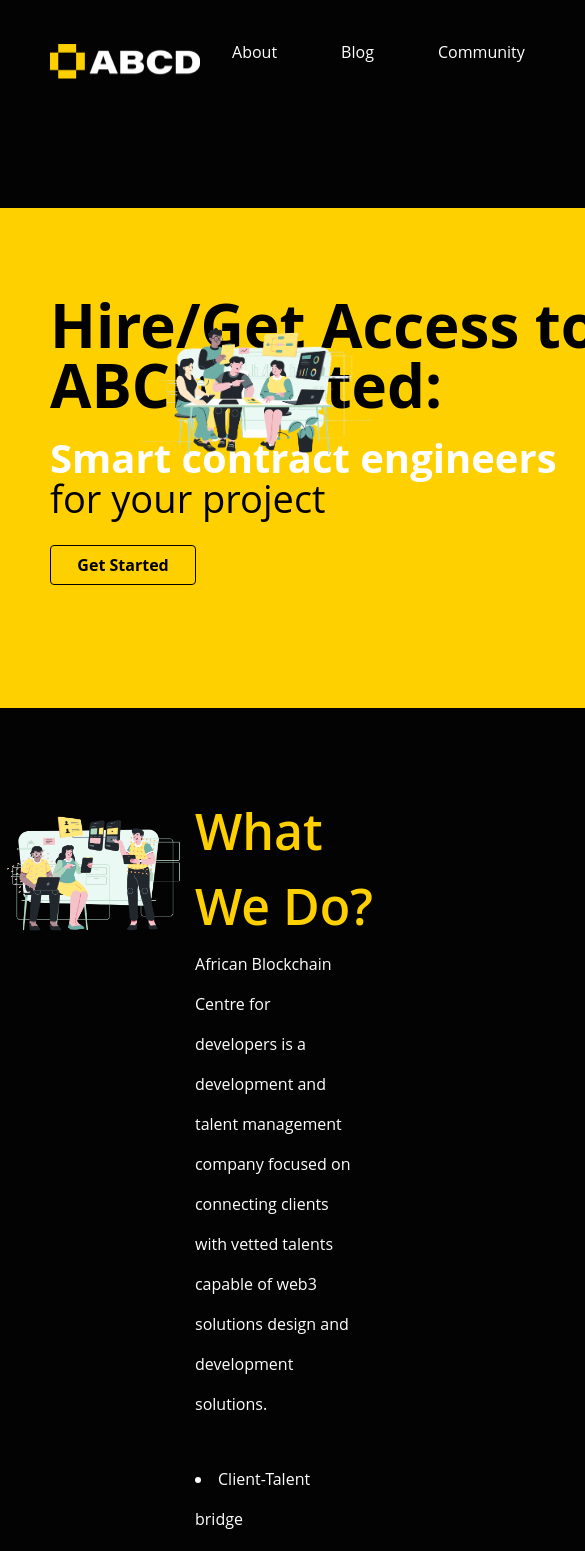
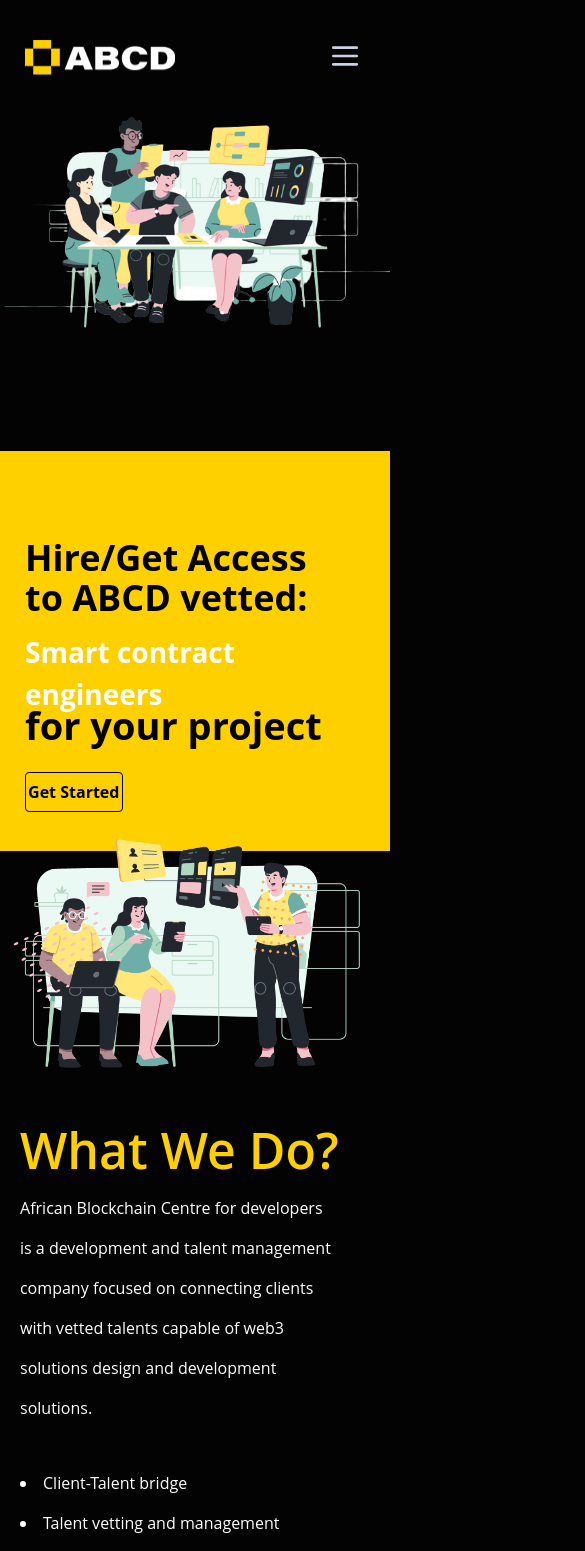
Before and after one commit to SOLUTIONHUB911/ABCD, a Next.js app: page / in a window 390 px wide. Shown: the top 1551 px of the page, 585 px wide, since content can reach past the window. Built offline with nearby package versions, Linux system fonts and the light colour scheme.

Commit message:
ft Home and About mobile view

```diff
--- a/public/icons.js
+++ b/public/icons.js
@@ -272,7 +272,18 @@ const BlackTwitter = () => {
 		</svg>
 	);
 };
+
+const Menu = () => {
+	return (
+		<svg width="40" height="40" viewBox="0 0 30 30" fill="none" xmlns="http://www.w3.org/2000/svg">
+			<path d="M6.25 8.75H23.75" stroke="#CCD2E3" strokeWidth="2" strokeLinecap="round" />
+			<path d="M6.25 15H23.75" stroke="#CCD2E3" strokeWidth="2" strokeLinecap="round" />
+			<path d="M6.25 21.25H23.75" stroke="#CCD2E3" strokeWidth="2" strokeLinecap="round" />
+		</svg>
+	);
+};
 export {
+	Menu,
 	HTML5,
 	CSS3,
 	JS,
--- a/src/components/Footer.js
+++ b/src/components/Footer.js
@@ -5,9 +5,9 @@ import { Discord, FaceBook, Instagram, LinkedIn, Medium, Twitter } from '../../p
 import Subscribe from './Subscribe';
 export default function Footer() {
 	return (
-		<footer className="mx-[50px] mt-64">
-			<section className="flex justify-between">
-				<div className="w-[27%] font-bold text-2xl items-center">
+		<footer className="mx-[17px] lg:mx-[50px] mt-64">
+			<section className="lg:grid-cols-4 grid gap-4">
+				<div className="w-full lg:col-span-2 col-span-4 font-bold text-2xl items-center">
 					<Link href="/">
 						<a>
 							<Image strategy="lazyOnload" src={ABCD} height={35} width={150} alt="ABCD" />
@@ -16,12 +16,13 @@ export default function Footer() {
 					<p className="text-[#ffd000] text-xs mt-[16px] font-normal">@ 2022 ABCD All rights reserved</p>
 					<h4 className="font-semibold mt-[17px] text-lg">Subscribe to our Newsletter</h4>
 					<p className="font-normal mt-4 mb-[16px] text-xs">
-						Become an Alpha, Join the ABCD growing web3 community. Be the first to get updates on our
+						Become an Alpha, Join the ABCD growing web3 community.<br /> Be the first to get updates on our
 						activities and opportunities
 					</p>
+					<Subscribe />
 				</div>
 
-				<div>
+				<div className="sm:w-[50%]">
 					<h3 className="font-bold text-2xl items-center">Learn More</h3>
 					<Link href="/About">
 						<a>
@@ -36,10 +37,10 @@ export default function Footer() {
 					<p className="text-xs font-normal mt-[6px]">Hire Talent</p>
 				</div>
 
-				<div className="w-[16%]">
+				<div>
 					<h3 className="font-bold text-2xl items-center">Get in Touch</h3>
 					<p className="text-xs font-normal mt-[16px]">info@abcdevs.com</p>
-					<div className="flex justify-around items-center -mx-[10px] mt-[16px]">
+					<div className="grid grid-cols-6 gap-4 items-center -mx-[10px] mt-[16px]">
 						<FaceBook />
 						<Discord />
 						<Twitter />
@@ -49,7 +50,6 @@ export default function Footer() {
 					</div>
 				</div>
 			</section>
-			<Subscribe />
 		</footer>
 	);
 }
--- a/src/components/Navigation.js
+++ b/src/components/Navigation.js
@@ -1,37 +1,43 @@
 import Image from 'next/image';
 import ABCD from '/public/ABCD.png';
 import Link from 'next/link';
+import { useRouter } from 'next/router';
+import { Menu } from '../../public/icons';
 export default function Navigation() {
+	const router = useRouter();
 	return (
-		<nav className="flex justify-between mx-[50px] mt-10 items-center">
+		<nav className="flex justify-between mx-[25px] lg:mx-[50px] mt-10 items-center">
 			<Link href="/">
-				<a>
+				<a className="">
 					<Image strategy="lazyOnload" src={ABCD} height={35} width={150} layout="fixed" alt="ABCD" />
 				</a>
 			</Link>
-			<ul className="flex">
+			<div className="lg:hidden relative bottom-[5px]">
+				<Menu />
+			</div>
+			<ul className="lg:flex hidden">
 				<Link href="/About">
-					<a>
-						<li className="px-8">About</li>
+					<a className={router.pathname == '/About' ? 'text-[#ffd000]' : 'text-white'}>
+						<li className="px-4">About</li>
 					</a>
 				</Link>
 				<Link href="/Blog">
-					<a>
-						<li className="px-8">Blog</li>
+					<a className={router.pathname == '/Blog' ? 'text-[#ffd000]' : 'text-white'}>
+						<li className="px-4">Blog</li>
 					</a>
 				</Link>
 				<Link href="/Community">
-					<a>
-						<li className="px-8">Community</li>
+					<a className={router.pathname == '/Community' ? 'text-[#ffd000]' : 'text-white'}>
+						<li className="px-4">Community</li>
 					</a>
 				</Link>
 				<Link href="/Contact">
-					<a>
-						<li className="px-8">Contact us</li>
+					<a className={router.pathname == '/Contact' ? 'text-[#ffd000]' : 'text-white'}>
+						<li className="px-4">Contact us</li>
 					</a>
 				</Link>
 			</ul>
-			<button className="bg-[#FFD000] py-2.5 px-5 text-black font-bold text-base rounded w-[130px] h-[40px]">
+			<button className="hidden lg:block bg-[#FFD000] py-2 px-5 text-black font-bold text-base rounded w-[130px] h-[40px]">
 				Join ABCD
 			</button>
 		</nav>
--- a/src/components/Parallel.js
+++ b/src/components/Parallel.js
@@ -3,7 +3,6 @@ export default function Parallel({ picture, text1, icon1, icon2, icon3, icon4, i
 	return (
 		<div className={styles.container}>
 			<div className={styles.properties}>{picture}</div>
-			{/* {props.children} */}
 			<aside className={styles.text}>
 				{text1}
 				<div className="flex mt-4">
--- a/src/components/Subscribe.js
+++ b/src/components/Subscribe.js
@@ -1,6 +1,6 @@
 export default function Subscribe() {
 	return (
-		<form className="w-[640px] mb-12 mt-4">
+		<form className="w-full lg:w-[640px] mb-12 mt-4">
 			<input
 				aria-label="Email for newsletter"
 				placeholder="Email Address"
@@ -9,7 +9,10 @@ export default function Subscribe() {
 				required
 				className="text-xs p-[7px] w-5/6 text-white bg-[#353535]"
 			/>
-			<button className="bg-[#ffd000] w-1/6 p-[7px] text-white font-semibold text-xs" type="submit">
+			<button
+				className="bg-[#ffd000] w-1/6 sm:p-[7px] text-[10px] text-white font-semibold sm:text-xs"
+				type="submit"
+			>
 				Subscribe
 			</button>
 		</form>
--- a/src/components/TeamId.js
+++ b/src/components/TeamId.js
@@ -2,7 +2,7 @@ import { BlackLinkedIn, BlackTwitter } from '../../public/icons';
 
 export default function TeamId({ picture, Name, Position }) {
 	return (
-		<div className="w-[270px] h-[445px] bg-white">
+		<div className="mr-[4px] w-full lg:w-[270px] bg-white p-[4px]">
 			<figure>{picture}</figure>
 			<p className="text-black text-lg font-semibold mx-[20px] mt-12">{Name}</p>
 			<p className="text-black text-sm font-semibold mx-[20px]">{Position}</p>
--- a/src/components/WhyABCD.js
+++ b/src/components/WhyABCD.js
@@ -1,6 +1,6 @@
 export default function WhyABCD({ heading, item1, item2, item3, item4, item5 }) {
 	return (
-		<div className="bg-[#121212] w-[600px] h-[370px] p-8 mt-8">
+		<div className="bg-[#121212] w-full lg:w-[600px] p-8 mx-auto">
 			<h3 className="font-semibold text-4xl text-[#ffd000]">{heading}</h3>
 			<ul className="list-disc list-inside text-sm leading-10">
 				<li>{item1}</li>
--- a/src/pages/About.js
+++ b/src/pages/About.js
@@ -14,9 +14,13 @@ export default function About() {
 		<div>
 			<Navigation />
 			<main>
-				<section className="grid grid-cols-2 ml-[50px] gap-4">
-					<div className="mt-20">
-						<h3 className="text-[#ffd000] font-bold mb-4 text-4xl">About ABCD</h3>
+				<h3 className="lg:ml-[50px] ml-[25px] mt-20 text-[#ffd000] font-bold mb-4 text-4xl">About ABCD</h3>
+				<section className="gid-rows-2 grid lg:grid-cols-2 mx-[25px] lg:ml-[50px] gap-4">
+					<figure className="lg:order-last">
+						<Image src={AboutHero} width={747} height={559} alt="About Hero" />
+					</figure>
+
+					<div>
 						<p className="text-sm leading-10">
 							African Blockchain Centre for Developers is focused on providing a full suite of solutions
 							to help organizations build on different blockchains/Layer 2 technologies by providing
@@ -30,14 +34,11 @@ export default function About() {
 							FAQs
 						</button>
 					</div>
-					<figure>
-						<Image src={AboutHero} width={747} height={559} alt="About Hero" />
-					</figure>
 				</section>
 
 				{/**ABCD JOURNEY */}
-				<section className="grid grid-cols-2 mr-[50px] gap-4 mt-40">
-					<figure className="mt-24">
+				<section className="lg:grid lg:grid-cols-2 mx-[25px] lg:mr-[50px] gap-4 mt-40">
+					<figure className="lg:mt-24">
 						<Image src={ABCDJourney} width={805} height={604} alt="ABCD Journey" />
 					</figure>
 					<div>
@@ -53,8 +54,8 @@ export default function About() {
 				</section>
 
 				{/**Why ABCD */}
-				<h3 className="mx-[74px] mt-20 text-[#ffd000] font-bold mb-4 text-4xl">Why ABCD?</h3>
-				<section className="grid grid-flow-row grid-cols-2 mx-[74px] gap-4 mb-4 md:grid-rows2">
+				<h3 className="mx-[25px] lg:mx-[74px] mt-20 text-[#ffd000] font-bold mb-4 text-4xl">Why ABCD?</h3>
+				<section className="grid lg:grid-flow-row lg:grid-cols-2 mx-[25px] lg:mx-[74px] gap-4 ">
 					<WhyABCD
 						heading="Work with Us"
 						item1="Improved quality assurance & trust for your project/business"
@@ -73,7 +74,7 @@ export default function About() {
 					/>
 				</section>
 
-				<div className="bg-[#121212] p-8 w-[600px] h-[370px] mx-auto mb-24">
+				<div className="bg-[#121212] p-8 lg:w-[600px] mx-[25px] lg:mx-auto mb-24 mt-4">
 					<h3 className="font-semibold text-4xl text-[#ffd000]">The Alpha Mission</h3>
 					<p className="text-sm mt-4">Building an ecosystem that supports development by:</p>
 					<ul className="list-decimal list-inside text-sm leading-10">
@@ -88,8 +89,8 @@ export default function About() {
 					</ul>
 				</div>
 
-				<h3 className="font-semibold text-4xl text-[#ffd000] mx-[50px]">ABCD team</h3>
-				<div className="grid grid-cols-4 gap-4 mx-[50px] mb-12 mt-36 mb-36">
+				<h3 className="font-semibold text-4xl text-[#ffd000] mx-[25px] lg:mx-[50px]">ABCD team</h3>
+				<div className="grid grid-cols-2 lg:grid-cols-4 gap-4 mx-[25px] lg:mx-[50px] mt-36">
 					<TeamId
 						picture={<Image src={Joshua} width={299.94} height={321.36} alt="Joshua Akpan" />}
 						Name="Joshua Akpan"
--- a/src/pages/index.js
+++ b/src/pages/index.js
@@ -23,27 +23,31 @@ export default function Home() {
 			</Head>
 			<Navigation />
 			<main>
-				<section className="bg-[#ffd000] w-[974px] h-[500px] mt-[120px]">
-					<h1 className="mx-[50px] text-black font-bold text-6xl w-[550px] relative top-[87px]">
+				<section className="bg-[#ffd000] w-full lg:w-[974px] h-[400px] lg:h-[500px] lg:mt-[120px] lg:top-[0] relative top-[370px]">
+					<h1 className="mx-[25px] lg:mx-[50px] text-black font-bold text-4xl w-[80%] lg:text-6xl lg:w-[550px] relative top-[87px]">
 						Hire/Get Access to ABCD vetted:
 					</h1>
-					<p className="relative mx-[50px] top-[100px] text-[40px] font-bold">Smart contract engineers</p>
-					<p className="mx-[50px] relative top-[82px] text-black text-[38px]">for your project</p>
+					<p className="mx-[25px] relative lg:mx-[50px] top-[100px] text-[28px] lg:text-[40px] font-bold">
+						Smart contract engineers
+					</p>
+					<p className="mx-[25px] lg:font-normal font-bold lg:mx-[50px] relative top-[82px] text-black text-[38px]">
+						for your project
+					</p>
 
-					<button className=" mx-[50px] bg-[#FFD000] border border-black text-black font-bold relative top-[100px] text-base rounded w-[15%] h-[40px]">
+					<button className="mx-[25px] lg:mx-[50px] bg-[#FFD000] border border-black text-black font-bold relative top-[100px] text-base rounded w-[25%] lg:w-[15%] h-[40px]">
 						Get Started
 					</button>
 				</section>
-				<div className="w-3/5 relative left-[35%] bottom-[405px]">
+				<div className="w-full lg:w-3/5 relative lg:left-[35%] bottom-[405px]">
 					<Image src={LandingHero} width={1024} height={768} layout="responsive" alt="Landing Hero Image" />
 				</div>
 
 				{/**What we do */}
-				<section className="flex justify-between -mt-[23%] md:flex-none">
-					<div className="w-1/2">
+				<section className="lg:flex lg:justify-between lg:-mt-[23%] mt-[20px]">
+					<div className="lg:w-1/2 w-full">
 						<Image src={WhatWeDo} width={720} height={589} layout="responsive" alt="What we do" />
 					</div>
-					<aside className="w-[50%]">
+					<aside className="lg:w-[50%] w-screen mx-[20px]">
 						<h2 className="font-semibold text-[50px] text-[#ffd000]">What We Do?</h2>
 						<p className="w-[80%] leading-10">
 							African Blockchain Centre for developers is a development and talent management company
@@ -64,19 +68,25 @@ export default function Home() {
 
 				{/**PARTNERS */}
 				<h2 className="font-semibold text-[45px] text-[#ffd000] text-center mt-12">Partners</h2>
-				<section className="mx-9 grid grid-cols-5 gap-4 mt-4">
+				<section className="mx-9 grid grid-cols-3 lg:grid-cols-5 gap-4 mt-4">
 					<Image src={Empowa} width={250} height={150} alt="Empowa Logo" />
 					<Image src={Emurgo} width={250} height={150} alt="Emurgo Logo" />
 					<Image src={Africa} width={250} height={150} alt="Proof of Africa" />
+
 					<Image src={Zoepool} width={250} height={150} alt="Zoepool Logo" />
+
 					<Image src={DApp} width={250} height={150} alt="DApp 360" />
 				</section>
 				{/**END OF PARTNERS */}
 
 				{/**TALENT SHOWCASE */}
-				<h2 className="font-semibold text-[45px] text-[#ffd000] mt-20 mx-[50px]">Talent Showcase</h2>
-				<p className="mx-[70px] mt-4 leading-10">Trained and seasoned Blockchain Developers.</p>
-				<div className="ml-[53%]">
+				<h2 className="font-semibold text-[30px] lg:text-[45px] text-[#ffd000] mt-20 mx-[25px] g:mx-[50px]">
+					Talent Showcase
+				</h2>
+				<p className="mx-[25px] lg:mx-[35px] mt-4 text-sm lg:text-[18px] leading-10">
+					Trained and seasoned Blockchain Developers.
+				</p>
+				<div className="lg:ml-[53%] ml-[33%]">
 					<Parallel
 						picture={<Image src={Abiona} alt="profile picture" width={120} height={120} />}
 						text1="Adewemiwo Abiona"
@@ -88,7 +98,7 @@ export default function Home() {
 						icon6={<Php />}
 					/>
 				</div>
-				<div className="ml-[43%]">
+				<div className="lg:ml-[43%] ml-[20%]">
 					<Parallel
 						picture={<Image src={Alfred} alt="profile picture" width={120} height={120} />}
 						text1="Alfred Johnson"
@@ -98,7 +108,7 @@ export default function Home() {
 						icon4={<React />}
 					/>
 				</div>
-				<div className="ml-[32%]">
+				<div className="lg:ml-[32%] ml-[12%]">
 					<Parallel
 						picture={<Image src={Sam} alt="profile picture" width={120} height={120} />}
 						text1="Sam-Obisike Chibueze"
--- a/styles/Hero.module.css
+++ b/styles/Hero.module.css
@@ -25,3 +25,13 @@
   margin-left: 50px;
   margin-top: 27px;
 }
+
+@media only screen and (max-width: 640px) {
+
+
+  .text{
+    margin-left: 25px;
+    margin-top: 12px;
+    font-size: 16px;
+  }
+}
```
